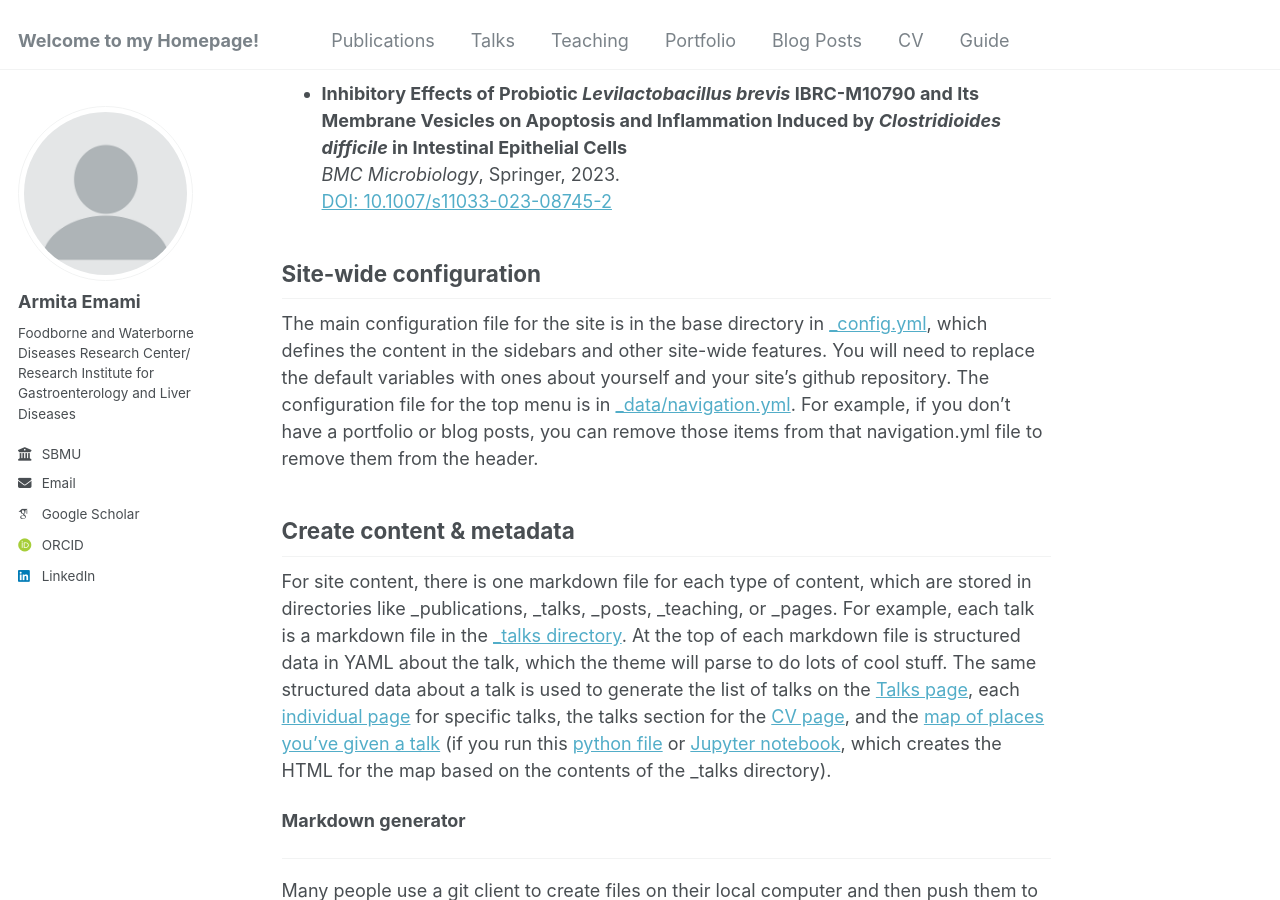
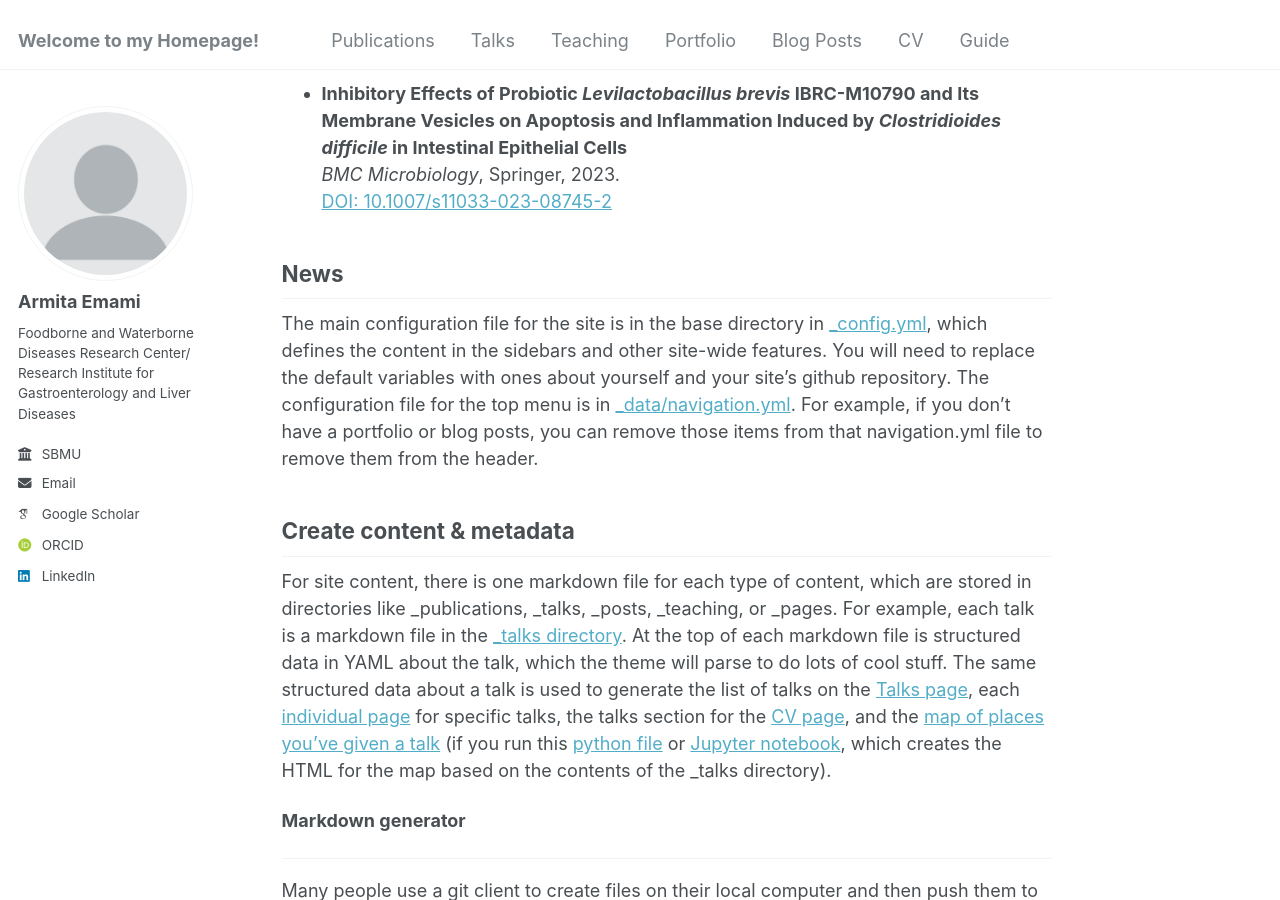
Before and after one commit to Armitaem/main0, a Jekyll site: the page built from _pages/about.md, in a window 1280 px wide and 900 px high, scrolled down 1543 px. Built offline with Jekyll 4.4.1, drawn with Linux system fonts in a browser that asks for light colours; some web fonts are replaced.

Commit message:
Update about.md
k

```diff
--- a/_pages/about.md
+++ b/_pages/about.md
@@ -44,7 +44,7 @@ Selectd Publications
   *BMC Microbiology*, Springer, 2023.
   [DOI: 10.1007/s11033-023-08745-2](https://doi.org/10.1007/s11033-023-08745-2)
 
-Site-wide configuration
+News
 ------
 The main configuration file for the site is in the base directory in [_config.yml](https://github.com/academicpages/armitaem.github.io/main//blob/master/_config.yml), which defines the content in the sidebars and other site-wide features. You will need to replace the default variables with ones about yourself and your site's github repository. The configuration file for the top menu is in [_data/navigation.yml](https://github.com/academicpages/armitaem.github.io/main//blob/master/_data/navigation.yml). For example, if you don't have a portfolio or blog posts, you can remove those items from that navigation.yml file to remove them from the header.
 
```
